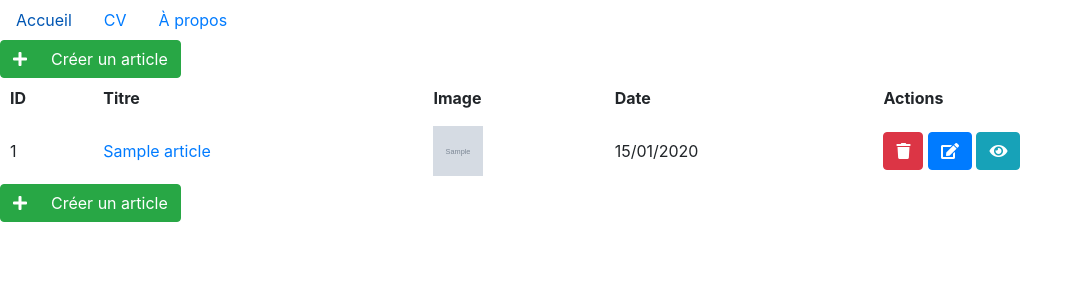
After one commit to 2alheure/formawave_symfony_fil_rouge, a Symfony app: template templates/article/gerer-articles.html.twig in a window 1280 px wide. The commit adds this page. Shown: the top 300 px of the page, without its empty margins (0-1083 px from the left). Run offline with Twig, Linux system fonts and the light colour scheme; the template is opened without the code that fills it: most values are stand-ins (such as "Sample title", 1, 10 or a date in 2020); grey boxes marked "Sample" are stand-in pictures; some libraries are stand-ins or nearby versions.

Commit message:
Admin table + delete route
Bonus : DataTables.net

```diff
--- a/src/Entity/Article.php
+++ b/src/Entity/Article.php
@@ -4,6 +4,7 @@ namespace App\Entity;
 
 use App\Repository\ArticleRepository;
 use Doctrine\ORM\Mapping as ORM;
+use Symfony\Component\Validator\Constraints as Assert;
 
 /**
  * @ORM\Entity(repositoryClass=ArticleRepository::class)
@@ -19,21 +20,26 @@ class Article
 
     /**
      * @ORM\Column(type="string", length=255)
+     * @Assert\NotBlank
      */
     private $titre;
 
     /**
      * @ORM\Column(type="date")
+     * @Assert\NotNull
+     * @Assert\Type("\DateTime")
      */
     private $date;
 
     /**
      * @ORM\Column(type="text")
+     * @Assert\NotBlank
      */
     private $contenu;
 
     /**
      * @ORM\Column(type="text")
+     * @Assert\NotBlank
      */
     private $image;
 
--- a/src/Form/ArticleType.php
+++ b/src/Form/ArticleType.php
@@ -22,7 +22,7 @@ class ArticleType extends AbstractType
             ->add('contenu', TextareaType::class)
             ->add('image', UrlType::class)
             ->add('submit', SubmitType::class, [
-                'label' => 'Créer un article'
+                'label' => 'Envoyer'
             ])
         ;
     }
--- /dev/null
+++ b/templates/article/gerer-articles.html.twig
@@ -0,0 +1,65 @@
+{% extends "layout/layout.html.twig" %}
+
+{% block title %}Tous les articles
+{% endblock %}
+
+{% block css %}
+	<link rel="stylesheet" href="https://cdnjs.cloudflare.com/ajax/libs/font-awesome/5.15.3/css/all.min.css" integrity="sha512-iBBXm8fW90+nuLcSKlbmrPcLa0OT92xO1BIsZ+ywDWZCvqsWgccV3gFoRBv0z+8dLJgyAHIhR35VZc2oM/gI1w==" crossorigin="anonymous"/>
+	<link rel="stylesheet" href="https://cdn.datatables.net/1.10.24/css/jquery.dataTables.min.css">
+	{{ parent() }}
+{% endblock %}
+
+{% block body %}
+	<div style="container">
+
+		<a href="{{ path('creer_article') }}" class="btn btn-success">
+			<i class="fas fa-plus mr-4"></i>Créer un article</a>
+
+		<table id="table">
+			<tr>
+				<th>ID</th>
+				<th>Titre</th>
+				<th>Image</th>
+				<th>Date</th>
+				<th>Actions</th>
+			</tr>
+			{% for a in articles %}
+				<tr>
+					<td>{{ a.id }}</td>
+					<td><a href="{{ path('modifier_article', {'id': a.id}) }}" title="Modifier cet article">{{ a.titre }}</a></td>
+					<td><img src="{{ a.image }}" style="width:50px;height:50px;"/></td>
+					<td>{{ a.date|date('d/m/Y') }}</td>
+
+					<td>
+						<a href="{{ path( 'supprimer_article', {'id': a.id} ) }}" title="Supprimer cet article" class="btn btn-danger" onclick="return confirm('Êtes-vous sûr ?')">
+							<i class="fas fa-trash"></i>
+						</a>
+						<a href="{{ path('modifier_article', {'id': a.id}) }}" title="Modifier cet article" class="btn btn-primary">
+							<i class="fas fa-edit"></i>
+						</a>
+						<a href="{{ path('article', {'id': a.id}) }}" title="Voir cet article" class="btn btn-info" target="_blank">
+							<i class="fas fa-eye"></i>
+						</a>
+					</td>
+				</tr>
+			{% else %}
+				<tr>Il n'y a aucun article à afficher.</tr>
+			{% endfor %}
+		</table>
+
+		<a href="{{ path('creer_article') }}" class="btn btn-success">
+			<i class="fas fa-plus mr-4"></i>Créer un article</a>
+
+	</div>
+{% endblock %}
+
+
+{% block js %}
+	{{ parent() }}
+	<script src="https://cdn.datatables.net/1.10.24/js/jquery.dataTables.min.js"></script>
+	<script>
+		$(document).ready(function () {
+$('#table').DataTable();
+});
+	</script>
+{% endblock %}
--- a/templates/article/tous-les-articles.html.twig
+++ b/templates/article/tous-les-articles.html.twig
@@ -1,4 +1,4 @@
-{% extends "base.html.twig" %}
+{% extends "layout/layout.html.twig" %}
 
 {% block title %}Tous les articles
 {% endblock %}
@@ -14,6 +14,8 @@
 						{{a.date|date('d/m/Y')}}</p>
 				</div>
 			</div>
+		{% else %}
+			<p>Il n'y a aucun article à afficher.</p>
 		{% endfor %}
 	</div>
 {% endblock %}
--- a/templates/layout/layout.html.twig
+++ b/templates/layout/layout.html.twig
@@ -30,7 +30,7 @@
 		{% endblock %}
 
 		{% block js %}
-			<script src="https://code.jquery.com/jquery-3.3.1.slim.min.js" integrity="sha384-q8i/X+965DzO0rT7abK41JStQIAqVgRVzpbzo5smXKp4YfRvH+8abtTE1Pi6jizo" crossorigin="anonymous"></script>
+			<script src="https://code.jquery.com/jquery-3.3.1.min.js"></script>
 			<script src="https://cdnjs.cloudflare.com/ajax/libs/popper.js/1.14.7/umd/popper.min.js" integrity="sha384-UO2eT0CpHqdSJQ6hJty5KVphtPhzWj9WO1clHTMGa3JDZwrnQq4sF86dIHNDz0W1" crossorigin="anonymous"></script>
 			<script src="https://stackpath.bootstrapcdn.com/bootstrap/4.3.1/js/bootstrap.min.js" integrity="sha384-JjSmVgyd0p3pXB1rRibZUAYoIIy6OrQ6VrjIEaFf/nJGzIxFDsf4x0xIM+B07jRM" crossorigin="anonymous"></script>
 		{% endblock %}
```
Also changed, not shown: src/Controller/ArticleController.php (+30 -0 lines).
